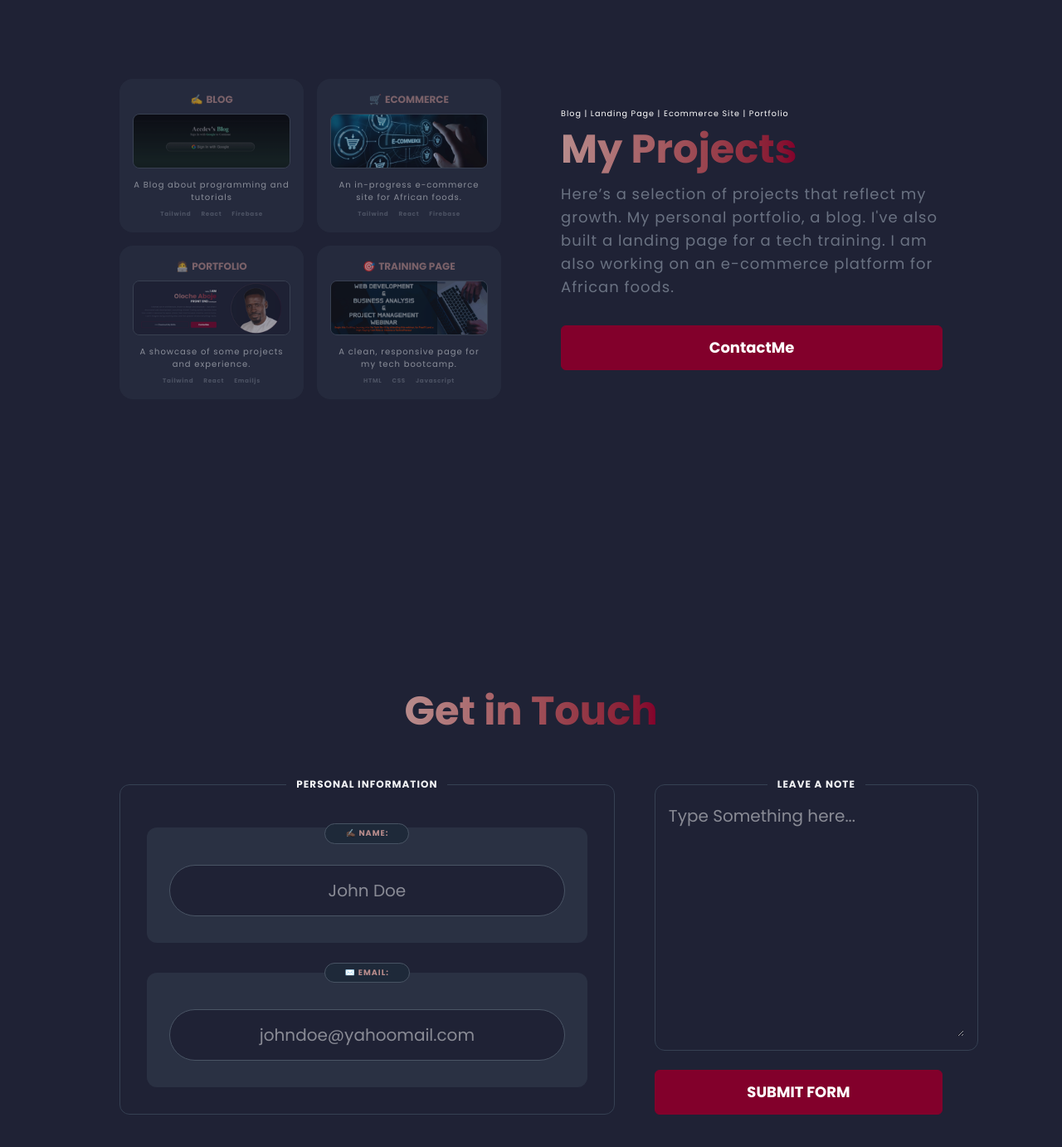
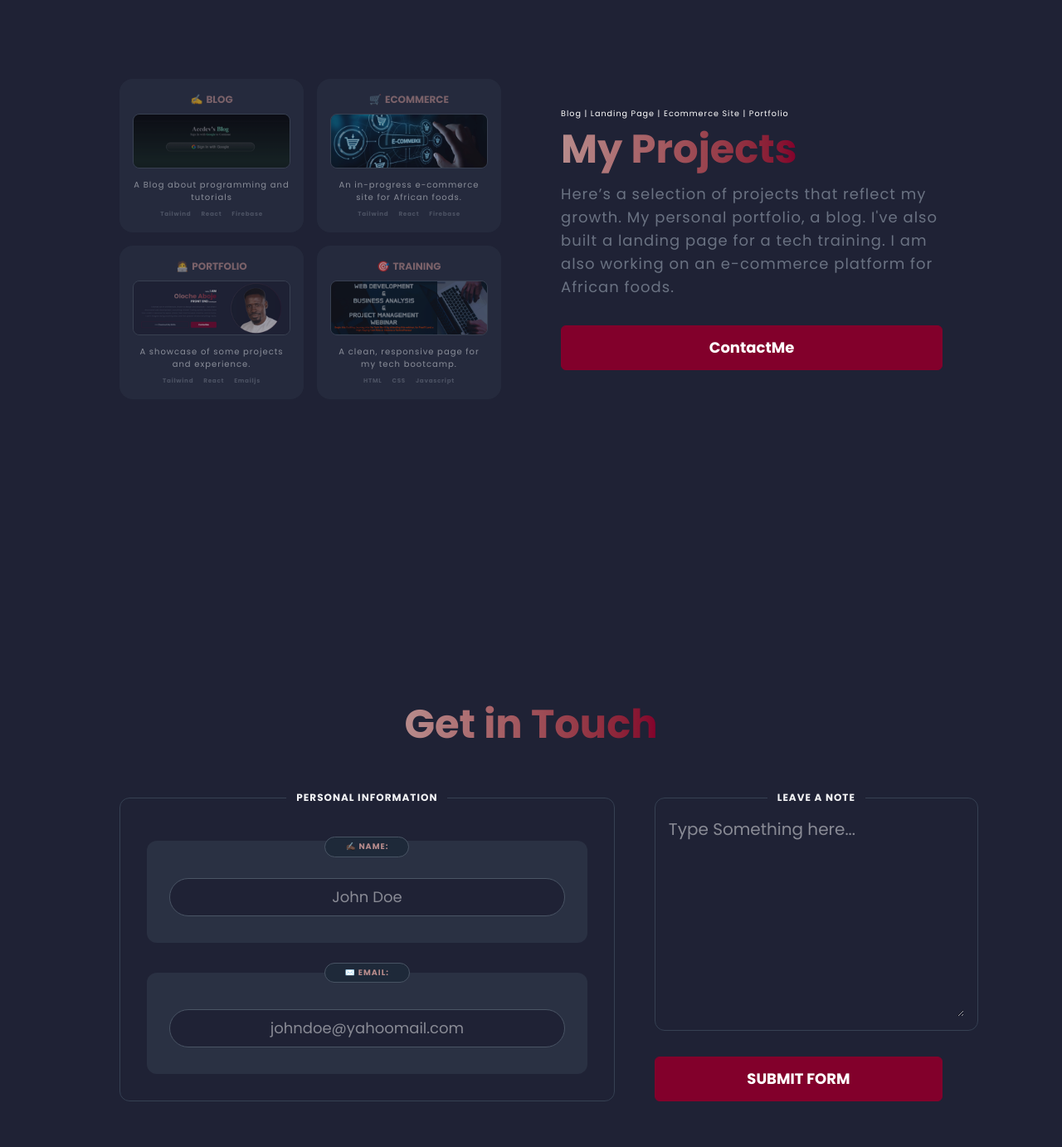
Before and after one commit to accdev1694/my-dynamic-portfolio, a React (Vite) app: page / in a window 1280 px wide. Shown: the part 1760-3142 px from the top of the page at 83% size. Built offline with nearby package versions, Linux system fonts and the light colour scheme.

Commit message:
adjust form for a better responsive behaviour

```diff
--- a/src/components/sections/Contact.jsx
+++ b/src/components/sections/Contact.jsx
@@ -51,7 +51,7 @@ const Contact = () => {
               </h3>
             </legend>
             <input
-              className="w-[90%] text-xs md:text-lg lg:text-xl text-center focus:outline-none rounded-full border border-gray-600 py-2 lg:py-4 bg-[var(--color-bg)] hover:bg-gray-800"
+              className="w-[90%] text-xs md:text-lg  text-center focus:outline-none rounded-full border border-gray-600 py-2 bg-[var(--color-bg)] hover:bg-gray-800"
               type="text"
               name="from_name"
               value={formData.name}
@@ -70,7 +70,7 @@ const Contact = () => {
               </h3>
             </legend>
             <input
-              className="w-[90%] text-center text-xs md:text-lg lg:text-xl focus:outline-none rounded-full border border-gray-600 py-2 lg:py-4 bg-[var(--color-bg)] hover:bg-gray-800"
+              className="w-[90%] text-center text-xs md:text-lg  focus:outline-none rounded-full border border-gray-600 py-2  bg-[var(--color-bg)] hover:bg-gray-800"
               type="email"
               name="email"
               value={formData.email}
@@ -89,7 +89,7 @@ const Contact = () => {
               LEAVE A NOTE
             </legend>
             <textarea
-              className="focus:outline-none lg:text-xl h-36 lg:h-70"
+              className="focus:outline-none lg:text-xl h-20 lg:h-60"
               name="message"
               id="message"
               value={formData.message}
--- a/utils.js
+++ b/utils.js
@@ -31,7 +31,7 @@ export const projects = [
     icon: "🧑‍💻",
   },
   {
-    title: "TRAINING PAGE",
+    title: "TRAINING",
     image: getImgUrl("/assets/images/projects/landing-page.png"),
     url: "https://techpivotlandingpage.netlify.app/",
     description:
```
